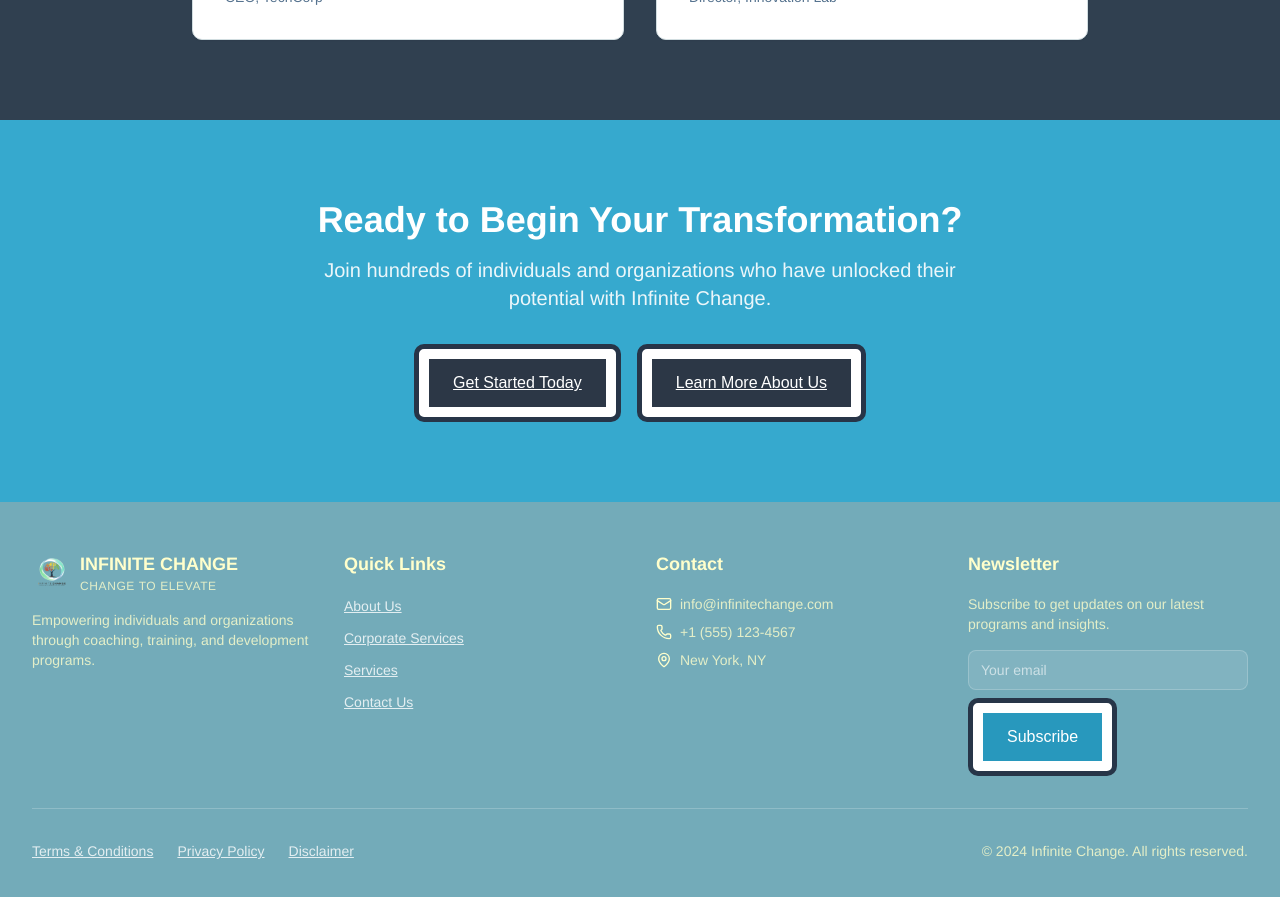
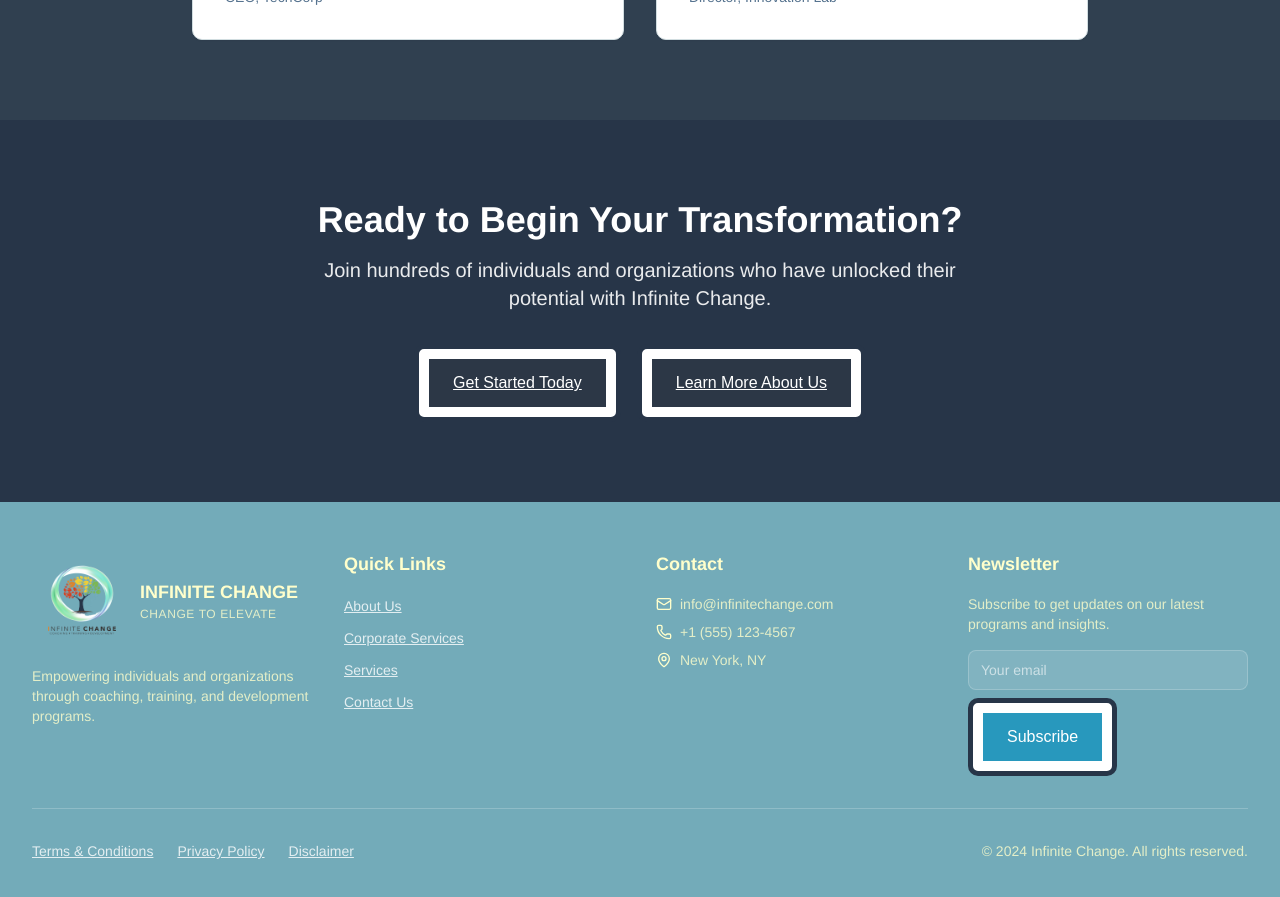
Before and after one commit to badalkr2004/infinite-change, a Next.js app: page / in a window 1280 px wide. Shown: the part 1940-2837 px from the top of the page. Built offline with nearby package versions, Linux system fonts and the light colour scheme.

Commit message:
update news letter color and footer logo and font size

```diff
--- a/src/app/page.tsx
+++ b/src/app/page.tsx
@@ -306,7 +306,7 @@ const Index = () => {
       </section>
 
       {/* CTA Section */}
-      <section className="py-20 px-4 sm:px-6 lg:px-8" style={{ background: '#36A9CE' , color: '#FFFFCC' }}>
+      <section className="py-20 px-4 sm:px-6 lg:px-8" style={{ background: '#273548' , color: '#FFFFCC' }}>
         <motion.div
           className="container mx-auto text-center"
           initial={{ opacity: 0, scale: 0.9 }}
--- a/src/components/Footer.tsx
+++ b/src/components/Footer.tsx
@@ -18,9 +18,9 @@ const Footer = () => {
               <Image
                 src="/logo-new.png"
                 alt="Infinite Change"
-                className="h-10 w-10 object-contain"
-                width={100}
-                height={100}
+                className="h-25 w-25 object-contain"
+                width={500}
+                height={500}
               />
               <div>
                 <h3 className="text-lg font-bold">INFINITE CHANGE</h3>
```
